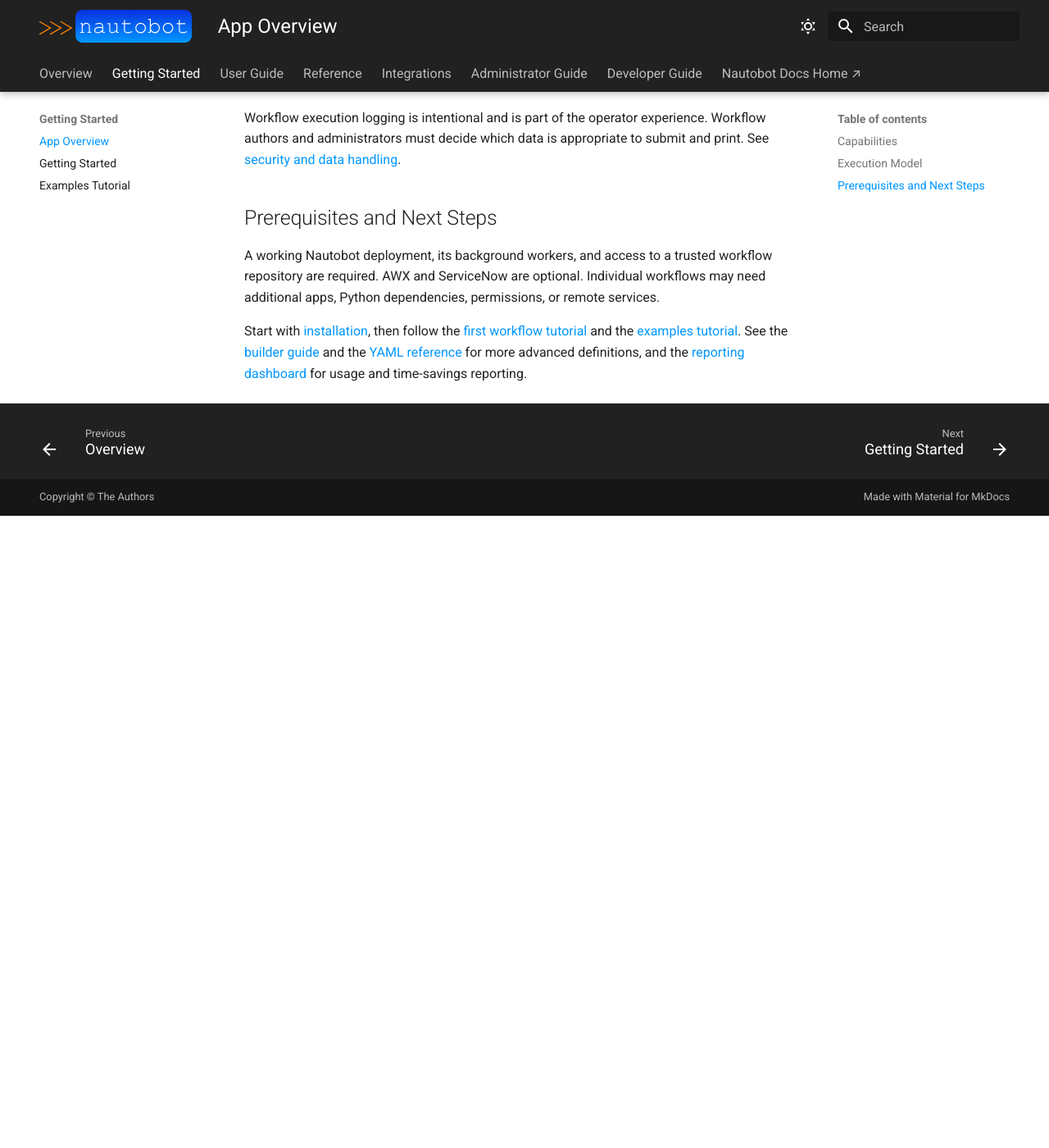
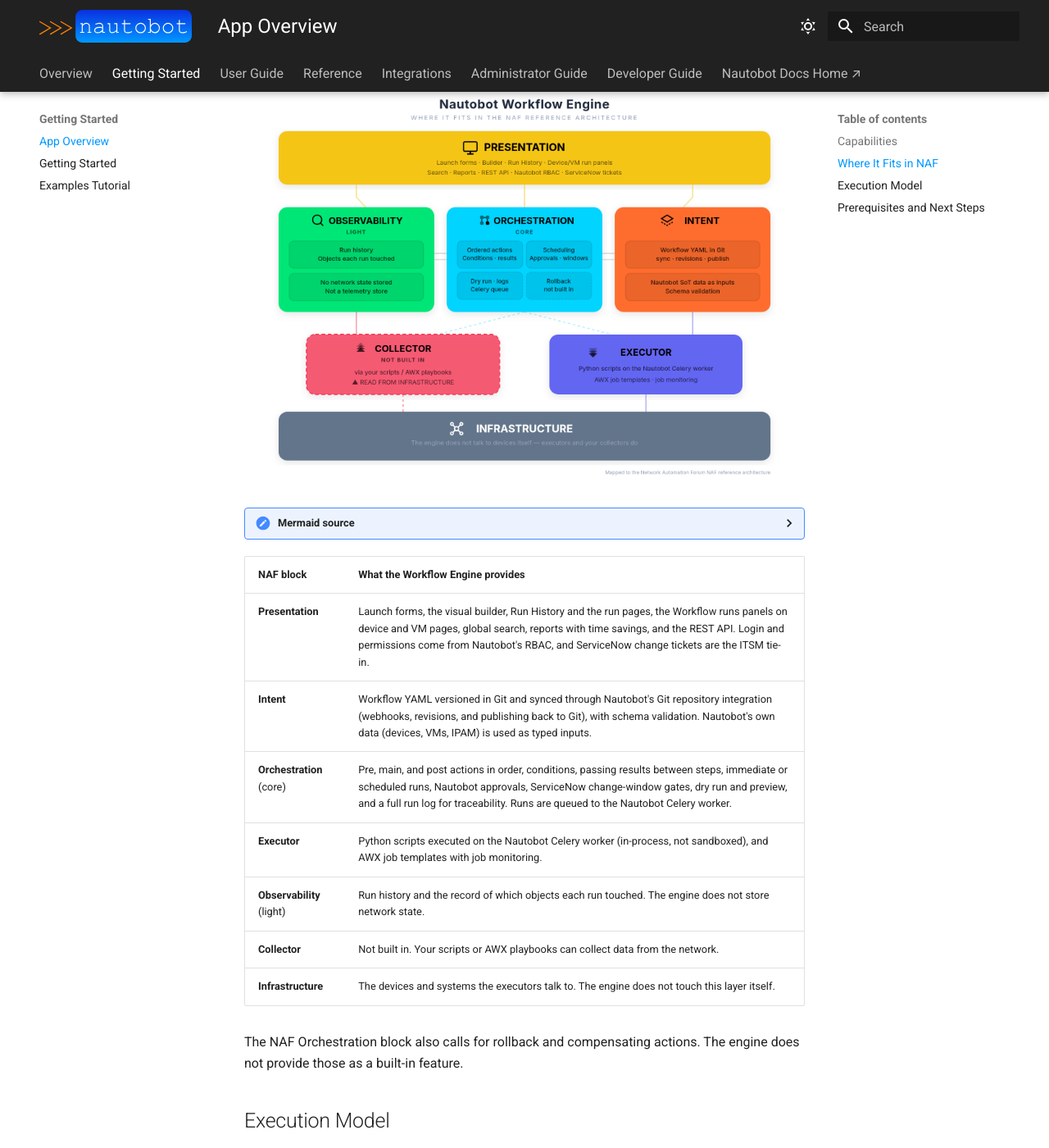
Before and after one commit to eric-fetty/Nautobot_Workflow_Engine, an MkDocs documentation site: the page built from docs/user/app_overview.md, in a window 1280 px wide and 1400 px high, scrolled down 861 px. Shown: the whole window at 82% size. Built offline with MkDocs 1.6.1 and Material for MkDocs 9.7.7, drawn with Linux system fonts in a browser that asks for light colours; before the commit the page ends 1490 px from its top, so only the background shows below that.

Commit message:
Docs: map the Workflow Engine onto the NAF
Add a NAF section to the README and the app overview, with a rendered
chart, mermaid source, and a table of each building block. Enable mermaid
fences in MkDocs.

````diff
--- a/docs/user/app_overview.md
+++ b/docs/user/app_overview.md
@@ -15,6 +15,54 @@ without touching code, and every run is recorded.
 - Launch Nautobot scripts or AWX job templates and monitor their outcomes.
 - Schedule runs, optionally using a validated ServiceNow change window.
 - Browse run history, execution logs, and time saved on the [dashboard](app_reporting.md).
+
+## Where It Fits in NAF
+
+The Workflow Engine is primarily the Orchestration block of the
+[NAF reference architecture](https://reference.networkautomation.forum/Framework/Framework/).
+It also provides Presentation and Intent features, and it delegates network
+writes to executors rather than talking to devices itself.
+
+![Where the Workflow Engine fits in the Network Automation Framework](../assets/images/naf-mapping.png)
+
+<details>
+<summary>Mermaid source</summary>
+
+```mermaid
+flowchart TB
+  P["<b>Presentation</b><br/>Launch forms · Builder · Run History · Device/VM run panels<br/>Search · Reports · REST API · Nautobot RBAC · ServiceNow tickets"]
+  subgraph LOGIC[" "]
+    direction LR
+    OBS["<b>Observability</b> (light)<br/>Run history · objects each run touched"]
+    ORCH["<b>Orchestration</b> ★ core<br/>Ordered actions · conditions · results<br/>Scheduling · approvals · change windows<br/>Dry run · run logs · Celery queue"]
+    INT["<b>Intent</b><br/>Workflow YAML in Git (sync, revisions, publish)<br/>Nautobot SoT data as inputs"]
+  end
+  COL["<b>Collector</b><br/>via your scripts / AWX playbooks"]
+  EXE["<b>Executor</b><br/>Python scripts on the Nautobot Celery worker · AWX job templates"]
+  INF[("<b>Infrastructure</b>")]
+  P --> ORCH
+  INT --> ORCH
+  ORCH --> EXE
+  ORCH -.-> COL
+  COL -.-> INF
+  EXE --> INF
+  ORCH --> OBS
+```
+
+</details>
+
+| NAF block | What the Workflow Engine provides |
+| --- | --- |
+| **Presentation** | Launch forms, the visual builder, Run History and the run pages, the Workflow runs panels on device and VM pages, global search, reports with time savings, and the REST API. Login and permissions come from Nautobot's RBAC, and ServiceNow change tickets are the ITSM tie-in. |
+| **Intent** | Workflow YAML versioned in Git and synced through Nautobot's Git repository integration (webhooks, revisions, and publishing back to Git), with schema validation. Nautobot's own data (devices, VMs, IPAM) is used as typed inputs. |
+| **Orchestration** (core) | Pre, main, and post actions in order, conditions, passing results between steps, immediate or scheduled runs, Nautobot approvals, ServiceNow change-window gates, dry run and preview, and a full run log for traceability. Runs are queued to the Nautobot Celery worker. |
+| **Executor** | Python scripts executed on the Nautobot Celery worker (in-process, not sandboxed), and AWX job templates with job monitoring. |
+| **Observability** (light) | Run history and the record of which objects each run touched. The engine does not store network state. |
+| **Collector** | Not built in. Your scripts or AWX playbooks can collect data from the network. |
+| **Infrastructure** | The devices and systems the executors talk to. The engine does not touch this layer itself. |
+
+The NAF Orchestration block also calls for rollback and compensating actions.
+The engine does not provide those as a built-in feature.
 
 ## Execution Model
 
--- a/mkdocs.yml
+++ b/mkdocs.yml
@@ -56,11 +56,11 @@ markdown_extensions:
       anchor_linenums: true
   - "pymdownx.inlinehilite"
   - "pymdownx.snippets"
-  # - "pymdownx.superfences":
-  #     custom_fences:
-  #       - name: "mermaid"
-  #         class: "mermaid"
-  #         format: !!python/name:pymdownx.superfences.fence_code_format
+  - "pymdownx.superfences":
+      custom_fences:
+        - name: "mermaid"
+          class: "mermaid"
+          format: !!python/name:pymdownx.superfences.fence_code_format
   - "footnotes"
 plugins:
   - "search"
````
Also changed, not shown: README.md (+48 -0 lines), docs/assets/images/naf-mapping.png (added), docs/assets/images/naf-mapping.svg (added), 1 other file.
